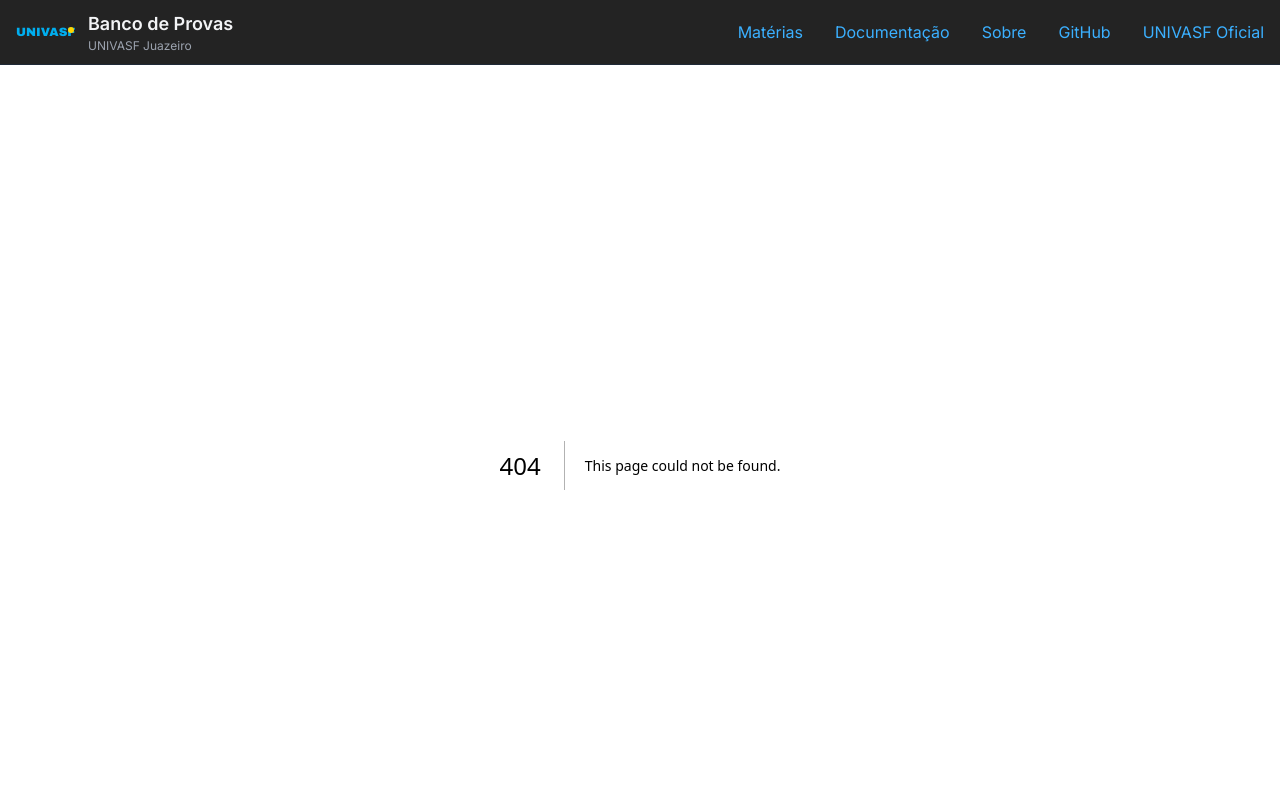
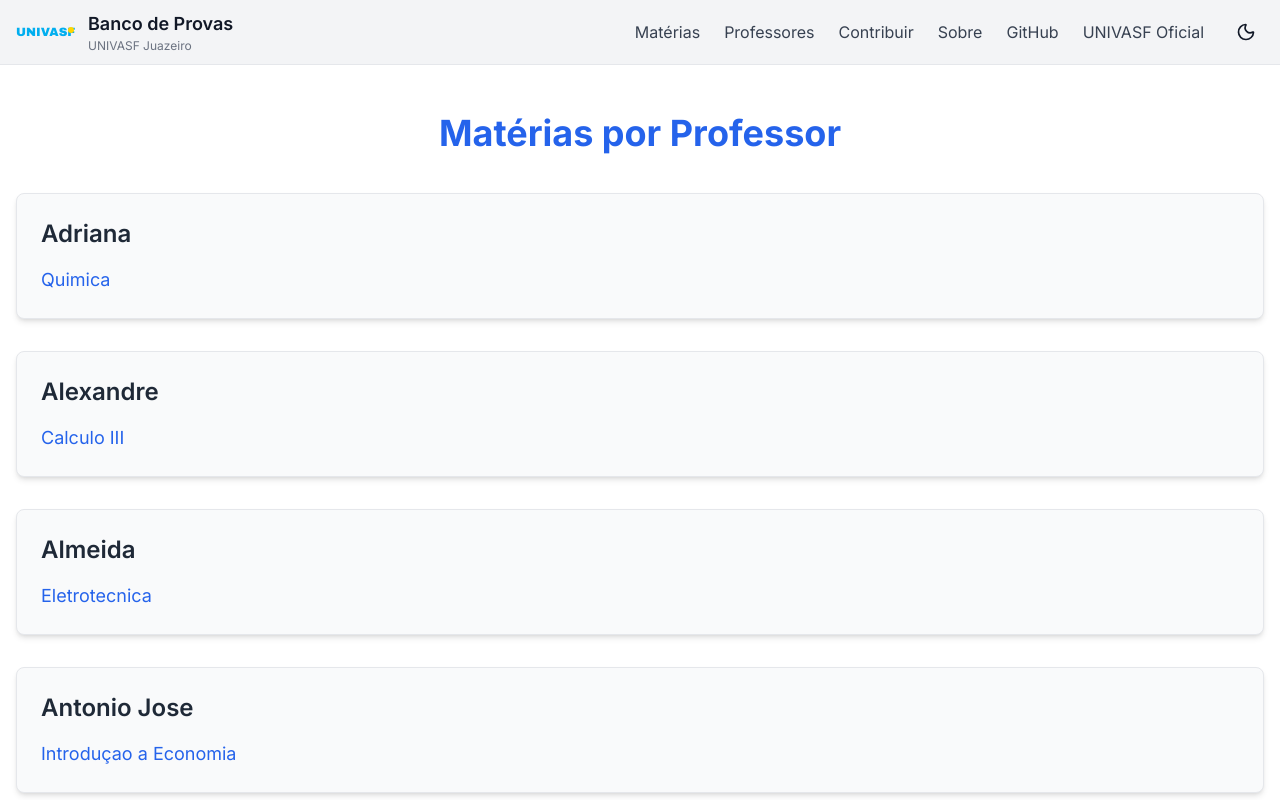
Before and after one commit to JOAO2666/PROVAS-ANTIGAS, a Next.js app: page /professores in a window 1280 px wide. Before the commit this address had no page. Shown: the top 800 px of the page. Built offline with nearby package versions, Linux system fonts and the light colour scheme.

Commit message:
Feat: Adiciona tema claro/escuro, página Sobre e página de Professores

```diff
--- a/app/components/Navbar.tsx
+++ b/app/components/Navbar.tsx
@@ -2,43 +2,48 @@
 
 import Link from 'next/link'
 import { useState } from 'react'
+import { ThemeSwitcher } from './ThemeSwitcher'
 
 export default function Navbar() {
     const [isMenuOpen, setIsMenuOpen] = useState(false)
 
     return (
-        <nav className="bg-[#232323] border-b border-gray-800">
+        <nav className="bg-gray-100 dark:bg-[#232323] border-b dark:border-gray-800 shadow-sm">
             <div className="container mx-auto px-4">
                 <div className="flex justify-between items-center h-16">
-                    <div className="flex items-center space-x-3">
+                    <Link href="/" className="flex items-center space-x-3">
                         {/* Logo UNIVASF SVG fiel */}
                         <svg width="60" height="28" viewBox="0 0 120 28" fill="none" xmlns="http://www.w3.org/2000/svg">
                             <text x="0" y="22" fontFamily="Arial Black, Arial, sans-serif" fontSize="24" fill="#00AEEF" fontWeight="bold">UNIVASF</text>
                             <circle cx="110" cy="10" r="6" fill="#FFD600" />
                         </svg>
                         <div className="flex flex-col leading-tight">
-                            <span className="text-lg font-semibold text-gray-100">Banco de Provas</span>
-                            <span className="text-xs text-gray-400">UNIVASF Juazeiro</span>
+                            <span className="text-lg font-semibold text-gray-900 dark:text-gray-100">Banco de Provas</span>
+                            <span className="text-xs text-gray-500 dark:text-gray-400">UNIVASF Juazeiro</span>
                         </div>
-                    </div>
+                    </Link>
 
                     {/* Menu Desktop */}
-                    <div className="hidden md:flex items-center space-x-8">
-                        <Link href="/materias" className="text-[#3bb0ff] hover:text-white transition-colors">
+                    <div className="hidden md:flex items-center space-x-6">
+                        <Link href="/materias" className="text-gray-700 dark:text-[#3bb0ff] hover:text-blue-600 dark:hover:text-white transition-colors">
                             Matérias
                         </Link>
-                        <Link href="/docs" className="text-[#3bb0ff] hover:text-white transition-colors">
-                            Documentação
+                        <Link href="/professores" className="text-gray-700 dark:text-[#3bb0ff] hover:text-blue-600 dark:hover:text-white transition-colors">
+                            Professores
                         </Link>
-                        <Link href="/sobre" className="text-[#3bb0ff] hover:text-white transition-colors">
+                        <Link href="/contribuir" className="text-gray-700 dark:text-[#3bb0ff] hover:text-blue-600 dark:hover:text-white transition-colors">
+                            Contribuir
+                        </Link>
+                        <Link href="/sobre" className="text-gray-700 dark:text-[#3bb0ff] hover:text-blue-600 dark:hover:text-white transition-colors">
                             Sobre
                         </Link>
-                        <a href="https://github.com/" target="_blank" rel="noopener noreferrer" className="text-[#3bb0ff] hover:text-white transition-colors">
+                        <a href="https://github.com/JOAO2666" target="_blank" rel="noopener noreferrer" className="text-gray-700 dark:text-[#3bb0ff] hover:text-blue-600 dark:hover:text-white transition-colors">
                             GitHub
                         </a>
-                        <a href="https://www.univasf.edu.br/" target="_blank" rel="noopener noreferrer" className="text-[#3bb0ff] hover:text-white transition-colors">
+                        <a href="https://www.univasf.edu.br/" target="_blank" rel="noopener noreferrer" className="text-gray-700 dark:text-[#3bb0ff] hover:text-blue-600 dark:hover:text-white transition-colors">
                             UNIVASF Oficial
                         </a>
+                        <ThemeSwitcher />
                     </div>
 
                     {/* Menu Mobile Button */}
@@ -66,23 +71,29 @@ export default function Navbar() {
 
                 {/* Menu Mobile */}
                 {isMenuOpen && (
-                    <div className="md:hidden py-4 border-t border-gray-800">
+                    <div className="md:hidden py-4 border-t border-gray-200 dark:border-gray-800 bg-white dark:bg-[#232323]">
                         <div className="flex flex-col space-y-4">
-                            <Link href="/materias" className="text-[#3bb0ff] hover:text-white px-4" onClick={() => setIsMenuOpen(false)}>
+                            <Link href="/materias" className="text-gray-700 dark:text-[#3bb0ff] hover:bg-gray-100 dark:hover:bg-gray-800 px-4 py-2 rounded" onClick={() => setIsMenuOpen(false)}>
                                 Matérias
                             </Link>
-                            <Link href="/docs" className="text-[#3bb0ff] hover:text-white px-4" onClick={() => setIsMenuOpen(false)}>
-                                Documentação
+                            <Link href="/professores" className="text-gray-700 dark:text-[#3bb0ff] hover:bg-gray-100 dark:hover:bg-gray-800 px-4 py-2 rounded" onClick={() => setIsMenuOpen(false)}>
+                                Professores
                             </Link>
-                            <Link href="/sobre" className="text-[#3bb0ff] hover:text-white px-4" onClick={() => setIsMenuOpen(false)}>
+                            <Link href="/contribuir" className="text-gray-700 dark:text-[#3bb0ff] hover:bg-gray-100 dark:hover:bg-gray-800 px-4 py-2 rounded" onClick={() => setIsMenuOpen(false)}>
+                                Contribuir
+                            </Link>
+                            <Link href="/sobre" className="text-gray-700 dark:text-[#3bb0ff] hover:bg-gray-100 dark:hover:bg-gray-800 px-4 py-2 rounded" onClick={() => setIsMenuOpen(false)}>
                                 Sobre
                             </Link>
-                            <a href="https://github.com/" target="_blank" rel="noopener noreferrer" className="text-[#3bb0ff] hover:text-white px-4">
+                            <a href="https://github.com/JOAO2666" target="_blank" rel="noopener noreferrer" className="text-gray-700 dark:text-[#3bb0ff] hover:bg-gray-100 dark:hover:bg-gray-800 px-4 py-2 rounded">
                                 GitHub
                             </a>
-                            <a href="https://www.univasf.edu.br/" target="_blank" rel="noopener noreferrer" className="text-[#3bb0ff] hover:text-white px-4">
+                            <a href="https://www.univasf.edu.br/" target="_blank" rel="noopener noreferrer" className="text-gray-700 dark:text-[#3bb0ff] hover:bg-gray-100 dark:hover:bg-gray-800 px-4 py-2 rounded">
                                 UNIVASF Oficial
                             </a>
+                            <div className="px-4 pt-2">
+                                <ThemeSwitcher />
+                            </div>
                         </div>
                     </div>
                 )}
--- /dev/null
+++ b/app/components/ThemeProvider.tsx
@@ -0,0 +1,8 @@
+'use client'
+
+import { ThemeProvider as NextThemesProvider } from 'next-themes'
+import type { ThemeProviderProps } from 'next-themes/dist/types'
+
+export function ThemeProvider({ children, ...props }: ThemeProviderProps) {
+    return <NextThemesProvider {...props}>{children}</NextThemesProvider>
+}
--- /dev/null
+++ b/app/components/ThemeSwitcher.tsx
@@ -0,0 +1,32 @@
+'use client'
+
+import { useTheme } from 'next-themes'
+import { useEffect, useState } from 'react'
+import { Sun, Moon } from 'lucide-react'
+
+export function ThemeSwitcher() {
+    const [mounted, setMounted] = useState(false)
+    const { theme, setTheme } = useTheme()
+
+    useEffect(() => {
+        setMounted(true)
+    }, [])
+
+    if (!mounted) {
+        return null
+    }
+
+    return (
+        <button
+            className="p-2 rounded-md hover:bg-gray-700 focus:outline-none focus:ring-2 focus:ring-gray-400"
+            onClick={() => setTheme(theme === 'dark' ? 'light' : 'dark')}
+            aria-label="Toggle Dark Mode"
+        >
+            {theme === 'dark' ? (
+                <Sun className="h-5 w-5 text-yellow-500" />
+            ) : (
+                <Moon className="h-5 w-5 text-gray-900" />
+            )}
+        </button>
+    )
+}
--- a/app/layout.tsx
+++ b/app/layout.tsx
@@ -2,6 +2,7 @@ import type { Metadata } from 'next'
 import { Inter } from 'next/font/google'
 import './globals.css'
 import Navbar from './components/Navbar'
+import { ThemeProvider } from './components/ThemeProvider'
 
 const inter = Inter({ subsets: ['latin'] })
 
@@ -16,10 +17,17 @@ export default function RootLayout({
     children: React.ReactNode
 }) {
     return (
-        <html lang="pt-BR">
+        <html lang="pt-BR" suppressHydrationWarning>
             <body className={inter.className}>
-                <Navbar />
-                {children}
+                <ThemeProvider
+                    attribute="class"
+                    defaultTheme="system"
+                    enableSystem
+                    disableTransitionOnChange
+                >
+                    <Navbar />
+                    {children}
+                </ThemeProvider>
             </body>
         </html>
     )
--- a/app/page.tsx
+++ b/app/page.tsx
@@ -2,11 +2,11 @@ import Link from 'next/link'
 
 export default function Home() {
     return (
-        <main className="min-h-screen bg-white">
+        <main className="min-h-screen bg-white dark:bg-gray-900">
             <div className="container mx-auto px-4 py-12">
                 <header className="text-center mb-16">
-                    <h1 className="text-4xl font-bold text-gray-900 mb-4">Banco de Provas</h1>
-                    <p className="text-lg text-gray-600 max-w-2xl mx-auto">
+                    <h1 className="text-4xl font-bold text-gray-900 dark:text-gray-100 mb-4">Banco de Provas</h1>
+                    <p className="text-lg text-gray-600 dark:text-gray-300 max-w-2xl mx-auto">
                         Compartilhe e acesse provas antigas da sua faculdade
                     </p>
                 </header>
@@ -15,16 +15,16 @@ export default function Home() {
                     <div className="grid grid-cols-1 md:grid-cols-2 gap-6">
                         {/* Card de Matérias */}
                         <Link href="/materias" className="group">
-                            <div className="bg-white rounded-lg border border-gray-200 p-6 hover:border-blue-500 transition-all duration-300">
+                            <div className="bg-white dark:bg-gray-800 rounded-lg border border-gray-200 dark:border-gray-700 p-6 hover:border-blue-500 dark:hover:border-blue-400 transition-all duration-300">
                                 <div className="flex items-center space-x-4">
-                                    <div className="h-12 w-12 bg-blue-50 rounded-lg flex items-center justify-center group-hover:bg-blue-100 transition-colors">
-                                        <svg className="h-6 w-6 text-blue-600" fill="none" viewBox="0 0 24 24" stroke="currentColor">
+                                    <div className="h-12 w-12 bg-blue-50 dark:bg-blue-900/50 rounded-lg flex items-center justify-center group-hover:bg-blue-100 dark:group-hover:bg-blue-800/60 transition-colors">
+                                        <svg className="h-6 w-6 text-blue-600 dark:text-blue-400" fill="none" viewBox="0 0 24 24" stroke="currentColor">
                                             <path strokeLinecap="round" strokeLinejoin="round" strokeWidth={2} d="M12 6.253v13m0-13C10.832 5.477 9.246 5 7.5 5S4.168 5.477 3 6.253v13C4.168 18.477 5.754 18 7.5 18s3.332.477 4.5 1.253m0-13C13.168 5.477 14.754 5 16.5 5c1.747 0 3.332.477 4.5 1.253v13C19.832 18.477 18.247 18 16.5 18c-1.746 0-3.332.477-4.5 1.253" />
                                         </svg>
                                     </div>
                                     <div>
-                                        <h2 className="text-xl font-semibold text-gray-900 mb-1">Matérias</h2>
-                                        <p className="text-gray-600">Acesse provas por disciplina</p>
+                                        <h2 className="text-xl font-semibold text-gray-900 dark:text-gray-100 mb-1">Matérias</h2>
+                                        <p className="text-gray-600 dark:text-gray-300">Acesse provas por disciplina</p>
                                     </div>
                                 </div>
                             </div>
@@ -32,16 +32,16 @@ export default function Home() {
 
                         {/* Card de Professores */}
                         <Link href="/professores" className="group">
-                            <div className="bg-white rounded-lg border border-gray-200 p-6 hover:border-blue-500 transition-all duration-300">
+                            <div className="bg-white dark:bg-gray-800 rounded-lg border border-gray-200 dark:border-gray-700 p-6 hover:border-blue-500 dark:hover:border-blue-400 transition-all duration-300">
                                 <div className="flex items-center space-x-4">
-                                    <div className="h-12 w-12 bg-green-50 rounded-lg flex items-center justify-center group-hover:bg-green-100 transition-colors">
-                                        <svg className="h-6 w-6 text-green-600" fill="none" viewBox="0 0 24 24" stroke="currentColor">
+                                    <div className="h-12 w-12 bg-green-50 dark:bg-green-900/50 rounded-lg flex items-center justify-center group-hover:bg-green-100 dark:group-hover:bg-green-800/60 transition-colors">
+                                        <svg className="h-6 w-6 text-green-600 dark:text-green-400" fill="none" viewBox="0 0 24 24" stroke="currentColor">
                                             <path strokeLinecap="round" strokeLinejoin="round" strokeWidth={2} d="M16 7a4 4 0 11-8 0 4 4 0 018 0zM12 14a7 7 0 00-7 7h14a7 7 0 00-7-7z" />
                                         </svg>
                                     </div>
                                     <div>
-                                        <h2 className="text-xl font-semibold text-gray-900 mb-1">Professores</h2>
-                                        <p className="text-gray-600">Encontre provas por professor</p>
+                                        <h2 className="text-xl font-semibold text-gray-900 dark:text-gray-100 mb-1">Professores</h2>
+                                        <p className="text-gray-600 dark:text-gray-300">Encontre provas por professor</p>
                                     </div>
                                 </div>
                             </div>
@@ -49,35 +49,37 @@ export default function Home() {
 
                         {/* Card de Contribuir */}
                         <Link href="/contribuir" className="group">
-                            <div className="bg-white rounded-lg border border-gray-200 p-6 hover:border-blue-500 transition-all duration-300">
+                            <div className="bg-white dark:bg-gray-800 rounded-lg border border-gray-200 dark:border-gray-700 p-6 hover:border-blue-500 dark:hover:border-blue-400 transition-all duration-300">
                                 <div className="flex items-center space-x-4">
-                                    <div className="h-12 w-12 bg-purple-50 rounded-lg flex items-center justify-center group-hover:bg-purple-100 transition-colors">
-                                        <svg className="h-6 w-6 text-purple-600" fill="none" viewBox="0 0 24 24" stroke="currentColor">
+                                    <div className="h-12 w-12 bg-purple-50 dark:bg-purple-900/50 rounded-lg flex items-center justify-center group-hover:bg-purple-100 dark:group-hover:bg-purple-800/60 transition-colors">
+                                        <svg className="h-6 w-6 text-purple-600 dark:text-purple-400" fill="none" viewBox="0 0 24 24" stroke="currentColor">
                                             <path strokeLinecap="round" strokeLinejoin="round" strokeWidth={2} d="M12 4v16m8-8H4" />
                                         </svg>
                                     </div>
                                     <div>
-                                        <h2 className="text-xl font-semibold text-gray-900 mb-1">Contribuir</h2>
-                                        <p className="text-gray-600">Compartilhe suas provas</p>
+                                        <h2 className="text-xl font-semibold text-gray-900 dark:text-gray-100 mb-1">Contribuir</h2>
+                                        <p className="text-gray-600 dark:text-gray-300">Compartilhe suas provas</p>
                                     </div>
                                 </div>
                             </div>
                         </Link>
 
                         {/* Card de Sobre */}
-                        <div className="bg-white rounded-lg border border-gray-200 p-6">
+                        <Link href="/sobre" className="group">
+                            <div className="bg-white dark:bg-gray-800 rounded-lg border border-gray-200 dark:border-gray-700 p-6 hover:border-blue-500 dark:hover:border-blue-400 transition-all duration-300">
                                 <div className="flex items-center space-x-4">
-                                <div className="h-12 w-12 bg-gray-50 rounded-lg flex items-center justify-center">
-                                    <svg className="h-6 w-6 text-gray-600" fill="none" viewBox="0 0 24 24" stroke="currentColor">
+                                    <div className="h-12 w-12 bg-gray-50 dark:bg-gray-700/50 rounded-lg flex items-center justify-center group-hover:bg-gray-100 dark:group-hover:bg-gray-700/80 transition-colors">
+                                        <svg className="h-6 w-6 text-gray-600 dark:text-gray-400" fill="none" viewBox="0 0 24 24" stroke="currentColor">
                                             <path strokeLinecap="round" strokeLinejoin="round" strokeWidth={2} d="M13 16h-1v-4h-1m1-4h.01M21 12a9 9 0 11-18 0 9 9 0 0118 0z" />
                                         </svg>
                                     </div>
                                     <div>
-                                    <h2 className="text-xl font-semibold text-gray-900 mb-1">Sobre</h2>
-                                    <p className="text-gray-600">Saiba mais sobre o projeto</p>
+                                        <h2 className="text-xl font-semibold text-gray-900 dark:text-gray-100 mb-1">Sobre</h2>
+                                        <p className="text-gray-600 dark:text-gray-300">Saiba mais sobre o projeto</p>
                                     </div>
                                 </div>
                             </div>
+                        </Link>
                     </div>
                 </div>
             </div>
--- /dev/null
+++ b/app/professores/page.tsx
@@ -0,0 +1,93 @@
+import { Metadata } from 'next'
+import fs from 'fs'
+import path from 'path'
+import Link from 'next/link'
+
+export const metadata: Metadata = {
+    title: 'Professores | Banco de Provas',
+}
+
+// Função para criar um slug seguro para URL
+function criarSlug(texto: string) {
+    return texto
+        .normalize("NFD")
+        .replace(/[\\u0300-\\u036f]/g, "")
+        .toLowerCase()
+        .replace(/[^a-z0-9\\s-]/g, "")
+        .trim()
+        .replace(/\\s+/g, "-")
+        .replace(/-+/g, "-");
+}
+
+type Materia = {
+    nome: string;
+    slug: string;
+}
+
+type Professor = {
+    nome: string;
+    materias: Materia[];
+}
+
+function getProfessores(): Professor[] {
+    const materiasDir = path.join(process.cwd(), 'public', 'provas_unificadas')
+    const allDirs = fs.readdirSync(materiasDir, { withFileTypes: true })
+
+    const professoresMap: { [key: string]: Materia[] } = {}
+
+    allDirs
+        .filter(dirent => dirent.isDirectory() && dirent.name !== 'Indefinido')
+        .forEach(dirent => {
+            const parts = dirent.name.split(' - ');
+            let nomeMateria = dirent.name;
+            let nomeProfessor = 'Não especificado';
+
+            if (parts.length > 1) {
+                nomeMateria = parts.slice(0, -1).join(' - ');
+                nomeProfessor = parts[parts.length - 1];
+            }
+
+            if (!professoresMap[nomeProfessor]) {
+                professoresMap[nomeProfessor] = [];
+            }
+
+            professoresMap[nomeProfessor].push({
+                nome: nomeMateria,
+                slug: criarSlug(dirent.name)
+            });
+        });
+
+    return Object.entries(professoresMap)
+        .map(([nome, materias]) => ({ nome, materias }))
+        .sort((a, b) => a.nome.localeCompare(b.nome));
+}
+
+export default function ProfessoresPage() {
+    const professores = getProfessores()
+
+    return (
+        <div className="bg-white dark:bg-gray-900 min-h-screen">
+            <div className="container mx-auto px-4 py-12">
+                <h1 className="text-4xl font-bold text-center mb-10 text-blue-600 dark:text-blue-400">
+                    Matérias por Professor
+                </h1>
+                <div className="space-y-8">
+                    {professores.map((professor) => (
+                        <div key={professor.nome} className="p-6 rounded-lg shadow-md bg-gray-50 dark:bg-gray-800 border border-gray-200 dark:border-gray-700">
+                            <h2 className="text-2xl font-semibold mb-4 text-gray-800 dark:text-gray-200">{professor.nome}</h2>
+                            <ul className="space-y-2">
+                                {professor.materias.map((materia) => (
+                                    <li key={materia.slug}>
+                                        <Link href={`/materias/${materia.slug}`} className="text-lg text-blue-600 dark:text-blue-400 hover:underline">
+                                            {materia.nome}
+                                        </Link>
+                                    </li>
+                                ))}
+                            </ul>
+                        </div>
+                    ))}
+                </div>
+            </div>
+        </div>
+    )
+}
--- a/package.json
+++ b/package.json
@@ -9,7 +9,9 @@
         "lint": "next lint"
     },
     "dependencies": {
+        "lucide-react": "^0.515.0",
         "next": "14.1.0",
+        "next-themes": "^0.4.6",
         "react": "^18.2.0",
         "react-dom": "^18.2.0",
         "react-icons": "^5.5.0"
--- a/tailwind.config.js
+++ b/tailwind.config.js
@@ -1,5 +1,6 @@
 /** @type {import('tailwindcss').Config} */
 module.exports = {
+    darkMode: 'class',
     content: [
         './pages/**/*.{js,ts,jsx,tsx,mdx}',
         './components/**/*.{js,ts,jsx,tsx,mdx}',
```
Also changed, not shown: app/sobre/page.tsx (added, +46 -0 lines), 1 other file (tests, documents, lock files or other folders). Lines whose indentation alone changed are shown as unchanged.
